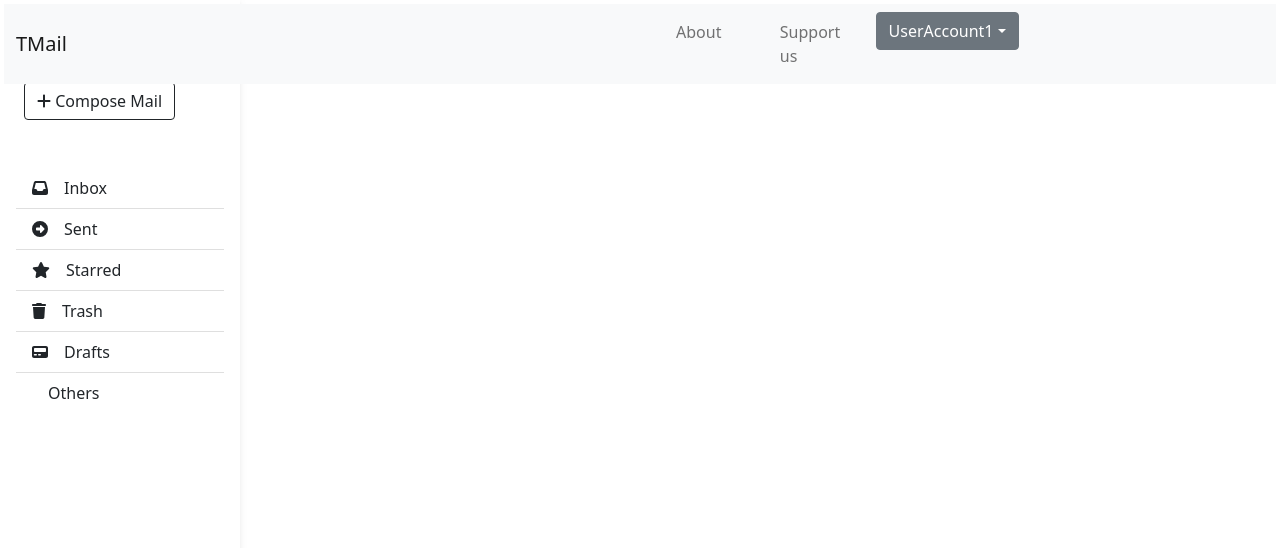
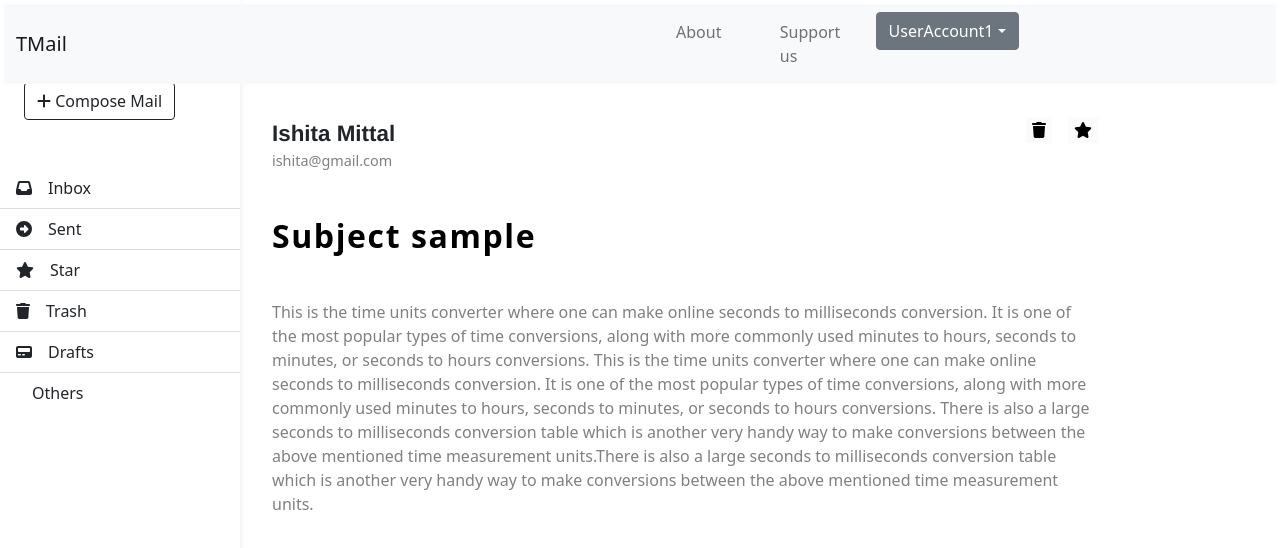
Before and after one commit to Email-Client-Application-TallyTeam/email-client, a React (Create React App) app in the folder client/: page /view in a window 1280 px wide. Shown: the top 548 px of the page. Built offline with nearby package versions, Linux system fonts and the light colour scheme.

Commit message:
added view component, added top btn

```diff
--- a/client/src/App.css
+++ b/client/src/App.css
@@ -1,9 +1,13 @@
+.html{
+  font-size: 62.5%;
+
+}
 .App {
   text-align: center;
 }
 
 
-.App-logo {
+/* .App-logo {
   animation: App-logo-spin infinite 20s linear;
   height: 80px;
 }
@@ -31,7 +35,7 @@
   to {
     transform: rotate(360deg);
   }
-}
+} */
 
 body {
   background-color: #fbfbfb;
@@ -61,7 +65,13 @@ body {
     width: 15%;
   }
 }
+@media (max-width: 393px) {
+  .sidebar {
 
+    padding: 0px;
+    margin: 0%;
+   }
+}
 .sidebar .active {
   border-radius: 5px;
   box-shadow: 0 2px 5px 0 rgb(0 0 0 / 16%), 0 2px 10px 0 rgb(0 0 0 / 12%);
@@ -112,7 +122,7 @@ body {
   margin-left: 20%;
   /* display: flex;
     flex-direction: column; */
-  width: 70%;
+  width: 67%;
   padding: 1rem;
   height: 100%;
   border: 1px solid black;
@@ -125,3 +135,43 @@ body {
 .draft {
   margin-right: 0.5rem;
 }
+/*View mail CSS*/
+.view-box{
+  margin-top: 6%;
+  margin-left: 20%;
+  /* display: flex;
+    flex-direction: column; */
+  width: 67%;
+  padding: 1rem;
+  height: 100%;
+  /* border: 0px solid black; */
+  border-radius: 0.5rem;
+  /* border-top: 45px solid rgb(55, 53, 53); */
+}
+.from{
+  font-weight: bold;
+  font-size: 1.4rem;
+  font-family: 'Franklin Gothic Medium', 'Arial Narrow', Arial, sans-serif;
+}
+.Email{
+  font-size: 0.9rem;
+  color: grey;
+}
+.subject{
+  font-weight: 600;
+  font-size: 2rem;
+  letter-spacing: 0.1rem;
+  color:black;
+}
+
+.body{
+  color: gray;
+  font-weight: 450;
+}
+.star{
+  margin-left: auto;
+  float: right;
+  background-color: #fbfbfb;
+  border: none;
+  margin-left: 1rem;
+}
--- a/client/src/App.js
+++ b/client/src/App.js
@@ -12,10 +12,13 @@ import Compose from './Components/compose'
 import './App.css';
 import './index.css';
 import '../node_modules/bootstrap/dist/css/bootstrap.min.css'
+import { ViewMail } from './Components/viewMail';
 
 const Routing = () =>{
   return(
     <Routes>
+
+
       <Route path="/" element={<Inbox />} />
       <Route path="/login" element={<Login />} />
       <Route path="/sent" element={<Sent />} />
@@ -23,6 +26,7 @@ const Routing = () =>{
       <Route path="/drafts" element={<Draft />} />
       <Route path="/trash" element={<Trash />} />
       <Route path="/compose" element={<Compose/>}/>
+      <Route path="/view" element={<ViewMail/>}/>
     </Routes>
   )
 }
--- a/client/src/Components/navbar.js
+++ b/client/src/Components/navbar.js
@@ -14,7 +14,7 @@ function Navbar() {
               <Link to="/compose" className=" py-4 ripple btn-lg" aria-current="true">
                   <button type="button" className="btn btn-outline-dark my-4 mx-2"> <FontAwesomeIcon icon={faPlus} /> Compose Mail</button>
                   </Link>
-                <div className="list-group list-group-flush mx-3 mt-4">
+                <div className="list-group list-group-flush  mt-4">
 
                   <Link to="/" className="list-group-item list-group-item-action py-2 ">
                   <FontAwesomeIcon icon={faInbox} />
@@ -27,7 +27,7 @@ function Navbar() {
                     </Link>
                   <Link to="/starred" className="list-group-item list-group-item-action py-2 ripple">
                   <FontAwesomeIcon icon={faStar} />
-                  <i className=" me-3" ></i><span>Starred</span></Link>
+                  <i className=" me-3" ></i><span>Star</span></Link>
                   <Link to="/trash " className="list-group-item list-group-item-action py-2 ripple">
                   <FontAwesomeIcon icon={faTrash} />
                   <i className="me-3" ></i><span>Trash</span>
--- /dev/null
+++ b/client/src/Components/viewMail.js
@@ -0,0 +1,40 @@
+import React from 'react'
+import { FontAwesomeIcon } from '@fortawesome/react-fontawesome';
+import { faStar, faInbox, faArrowAltCircleRight, faTrash, faPager, faPlus } from '@fortawesome/free-solid-svg-icons';
+export const ViewMail = () => {
+  return (
+    <div className="view-box">
+
+    <div class="mb-3">
+<button  class="star"><FontAwesomeIcon icon={faStar}></FontAwesomeIcon></button>
+<button  class="star"><FontAwesomeIcon icon={faTrash}></FontAwesomeIcon></button>
+<div className='sender'>
+<div className='from'> Ishita Mittal</div>
+<div className='Email'>ishita@gmail.com</div>
+</div>
+
+
+</div>
+<div class="mb-3">
+<label for="exampleFormControlInput1" class="form-label"></label>
+<div className='subject'>Subject sample </div>
+</div>
+<div class="mb-3">
+<label for="exampleFormControlInput1" class="form-label"></label>
+<div className='body'>
+This is the time units converter where one can make online seconds to
+milliseconds conversion. It is one of the most popular types of time conversions,
+along with more commonly used minutes to hours, seconds to minutes, or seconds to hours conversions. This is the time units converter where one can make online seconds to
+milliseconds conversion. It is one of the most popular types of time conversions,
+along with more commonly used minutes to hours, seconds to minutes, or seconds to hours conversions. There is also a large seconds to milliseconds conversion table which is another very handy way to make conversions between the above mentioned time measurement units.There is also a large seconds to milliseconds conversion table which is another very handy way to make conversions between the above mentioned time measurement units.
+</div>
+</div>
+<div class="mb-3">
+<label for="exampleFormControlTextarea1" class="form-label"></label>
+
+</div>
+
+
+  </div>
+  )
+}
```
Also changed, not shown: client/src/Components/inbox.js (+40 -6 lines).
